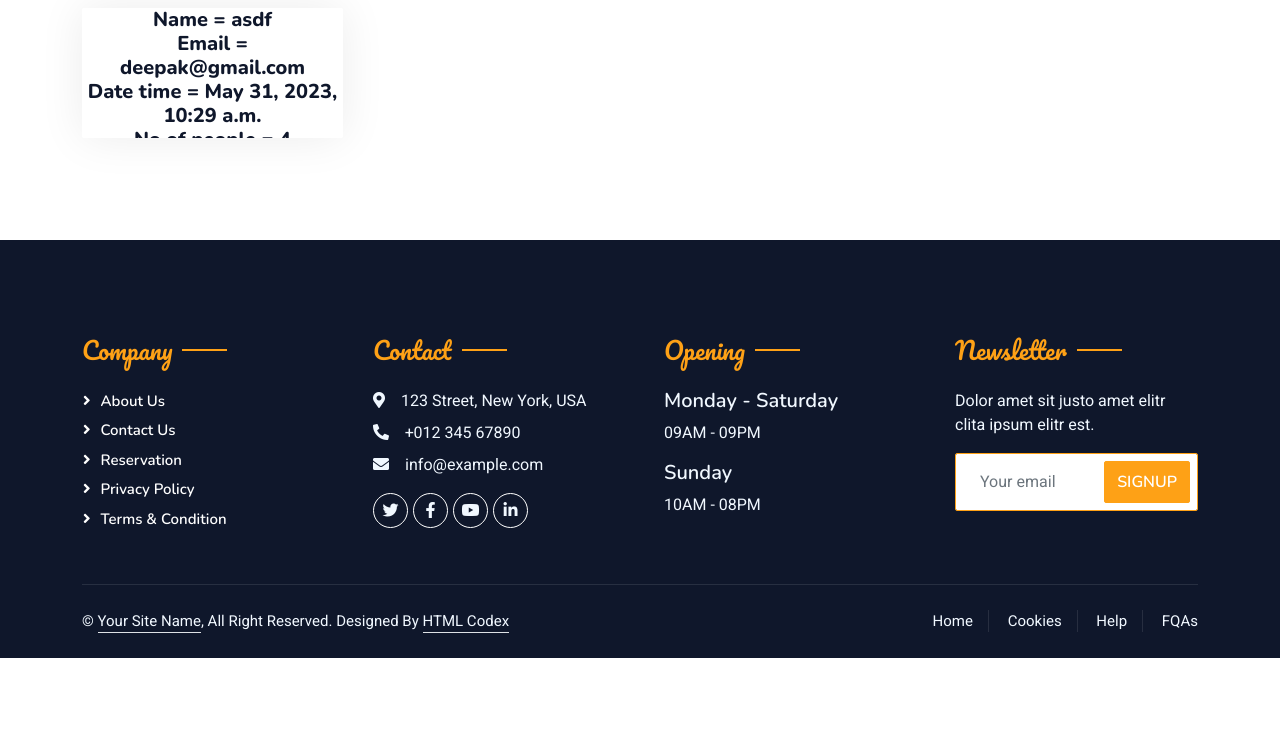
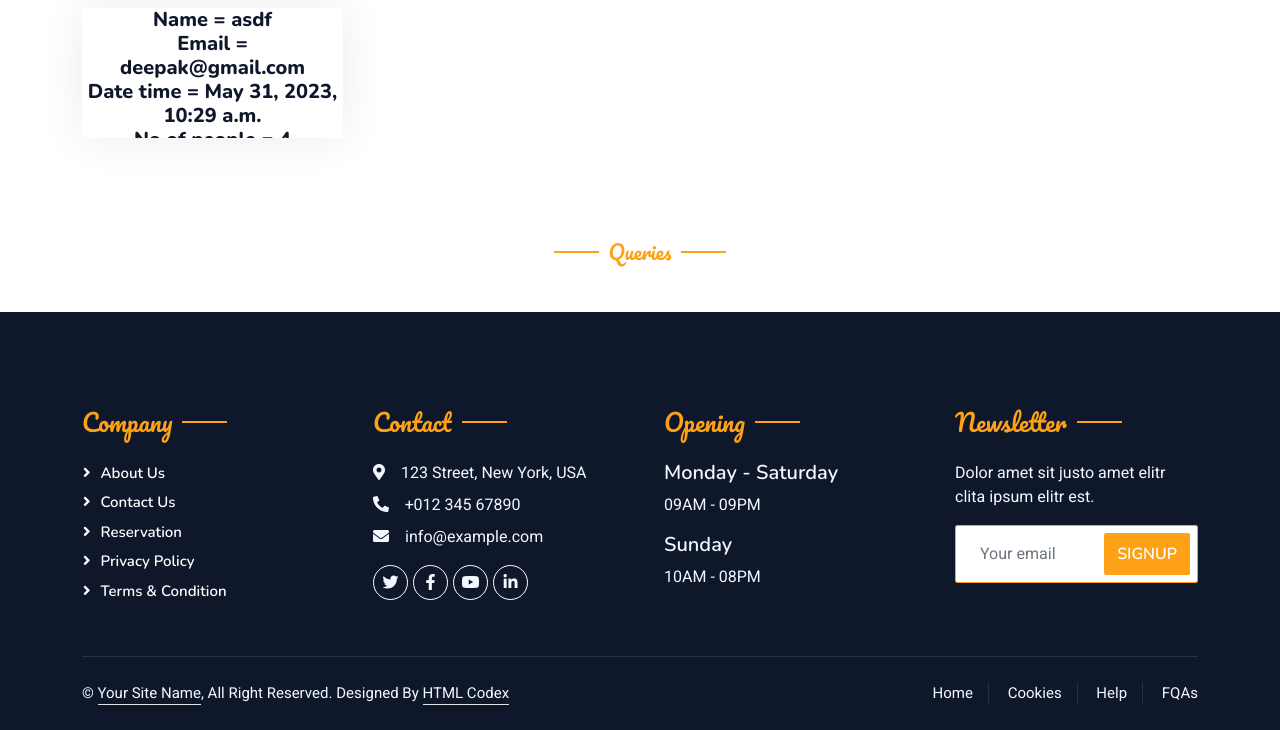
Before and after one commit to nobelrai/Alu, a Django app: page /staff-page/ in a window 1280 px wide. Shown: the part 1206-1936 px from the top of the page. Before the commit the page ends 1864 px from the top, so only its background shows below. Run offline with Django 3.2, Linux system fonts and the light colour scheme; data comes from the database, SQL or seed files in the repository; some libraries are stand-ins or nearby versions.

Commit message:
added contact

```diff
--- a/template/staff-page.html
+++ b/template/staff-page.html
@@ -24,4 +24,27 @@
             </div>
         </div>
         <!-- Testimonial End -->
+
+        <!-- Contact Start -->
+            <div class="container-xxl pt-5 pb-3">
+            <div class="container">
+                <div class="text-center wow fadeInUp" data-wow-delay="0.1s">
+                    <h5 class="section-title ff-secondary text-center text-primary fw-normal">Queries</h5>
+                </div>
+
+                <div class="row g-4">
+                            {% for contact in contacts %}
+                    <div class="col-lg-3 col-md-6 wow fadeInUp" data-wow-delay="0.1s">
+                        <div class="team-item text-center rounded overflow-hidden">
+                            <h5 class="mb-0">Name = {{ contact.name }}</h5>
+                            <h5 class="mb-0">Email = {{ contact.email }}</h5>
+                            <h5 class="mb-0">Date time = {{ contact.subject }}</h5>
+                            <h5 class="mb-0">No of people = {{ contact.message }}</h5>
+                        </div>
+                    </div>
+                     {% endfor %}
+                </div>
+            </div>
+        </div>
+        <!-- Contact End -->
 {% endblock %}
```
